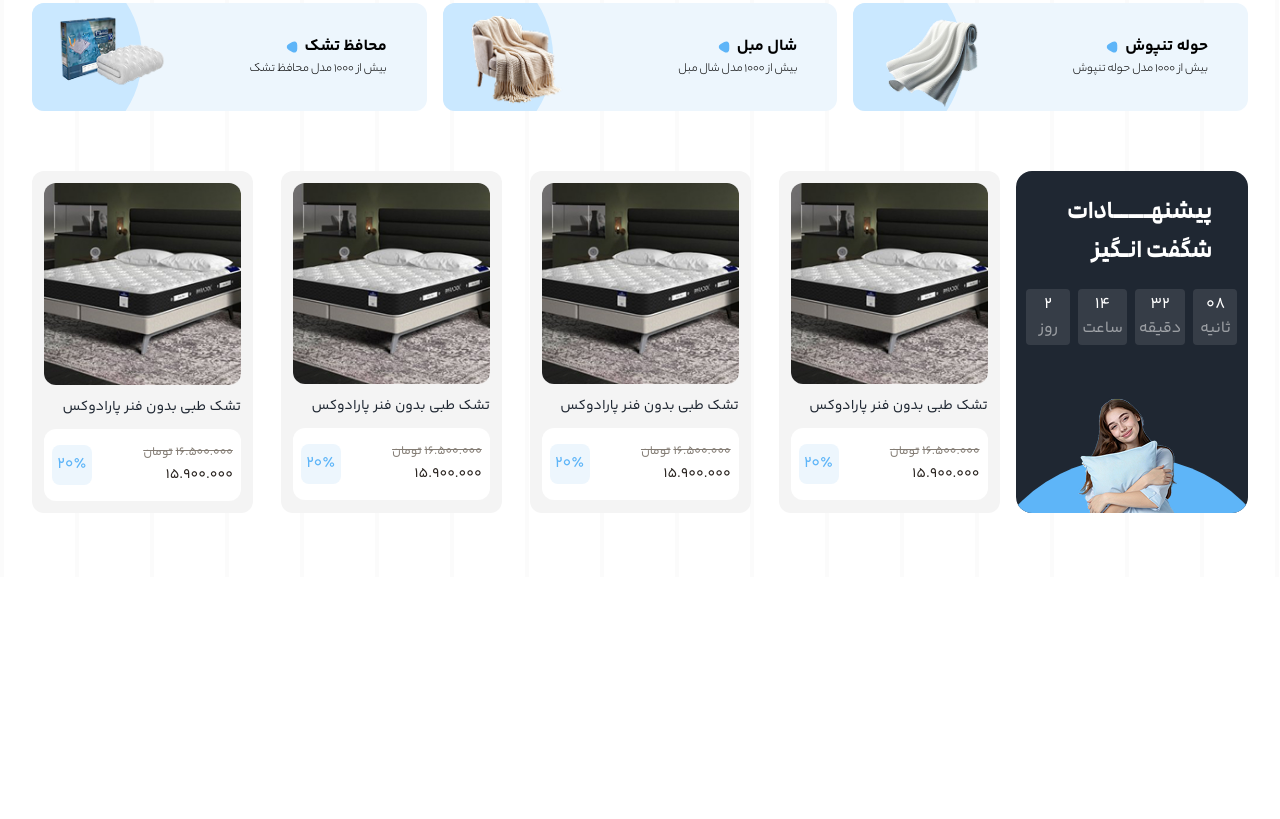
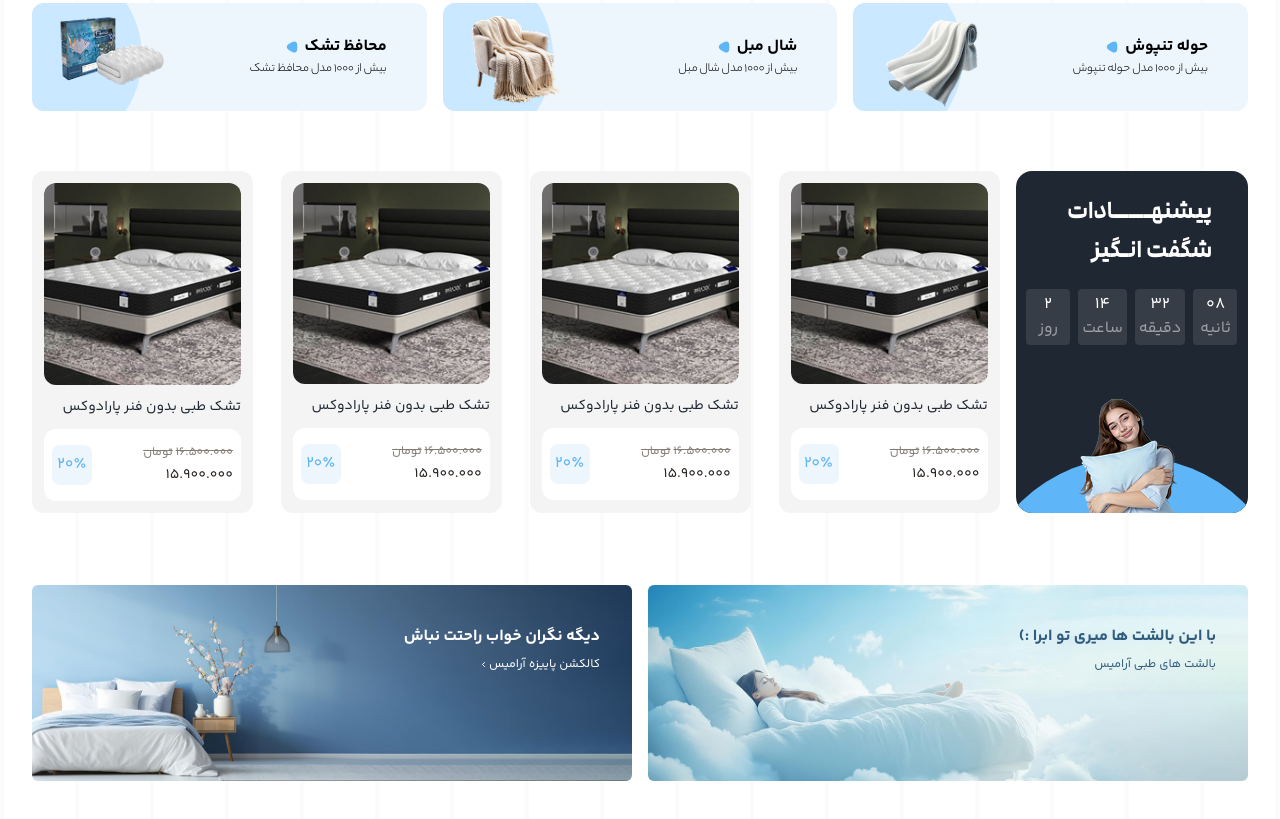
Before and after one commit to FatemehAllameh/bedding-store, a website built with Vite: page index.html in a window 1280 px wide. Shown: the part 1132-1951 px from the top of the page. Before the commit the page ends 1709 px from the top, so only its background shows below. Built offline with nearby package versions, Linux system fonts and the light colour scheme.

Commit message:
feat: implement promo banners section

```diff
--- a/index.html
+++ b/index.html
@@ -990,7 +990,9 @@
               </div>
             </div>
             <!-- Beds -->
-            <div class="grid grid-cols-1 md:grid-cols-2 lg:grid-cols-4 gap-7 2xl:gap-12">
+            <div
+              class="grid grid-cols-1 md:grid-cols-2 lg:grid-cols-4 gap-7 2xl:gap-12"
+            >
               <!-- Bed 1 -->
               <div
                 class="bg-product-bg flex items-stretch lg:flex-col gap-3 p-3 rounded-xl"
@@ -1143,6 +1145,58 @@
           </div>
         </div>
       </section>
+      <!-- Promo Banners Section -->
+      <section class="mt-12 lg:mt-18 mb-16">
+        <div class="container mx-auto px-4 sm:px-6 lg:px-8">
+          <div
+            class="flex flex-col gap-4 items-center justify-center lg:flex-row 2xl:gap-10"
+          >
+            <a href="#" class="">
+              <div class="text-[#2F5B7D] relative">
+                <div>
+                  <img src="banner1.jpg" class="rounded-md" alt="" />
+                </div>
+                <div
+                  class="absolute right-0 top-0 max-[400px]:p-2 p-5 sm:py-7 sm:px-4 xl:py-10 xl:px-8"
+                >
+                  <h3 class="font-bold text-base mb-2">
+                    با این بالشت ها میری تو ابرا :)
+                  </h3>
+                  <p class="font-normal text-xs">بالشت های طبی آرامیس</p>
+                </div>
+              </div>
+            </a>
+
+            <!--  -->
+            <a href="#" class="">
+              <div class="text-white relative">
+                <div>
+                  <img src="banner2.jpg" class="rounded-md" alt="" />
+                </div>
+                <div
+                  class="absolute right-0 top-0 max-[400px]:p-2 p-5 sm:py-7 sm:px-4 xl:py-10 xl:px-8"
+                >
+                  <h3 class="font-bold text-base mb-2">
+                    دیگه نگران خواب راحتت نباش
+                  </h3>
+                  <p class="flex items-center gap-1 font-normal text-xs">
+                    کالکشن پاییزه آرامیس
+                    <svg width="3" height="5" viewBox="0 0 6 10" fill="none">
+                      <path
+                        d="M5 9L1 5L5 1"
+                        stroke="white"
+                        stroke-width="2"
+                        stroke-linecap="round"
+                        stroke-linejoin="round"
+                      />
+                    </svg>
+                  </p>
+                </div>
+              </div>
+            </a>
+          </div>
+        </div>
+      </section>
     </main>
 
     <script type="module" src="/src/main.js"></script>
--- a/src/style.css
+++ b/src/style.css
@@ -4,6 +4,11 @@
 body {
   font-family: "YekanBakh", sans-serif;
   font-weight: 400;
+  background-image: none;
+}
+
+@media (min-width: 768px) {
+  body {
     background-image: repeating-linear-gradient(
       to right,
       #fbfbfb 0,
@@ -11,6 +16,7 @@
       transparent 4px,
       transparent 75px
     );
+  }
 }
 
 @theme {
```
Lines whose indentation alone changed are shown as unchanged.
